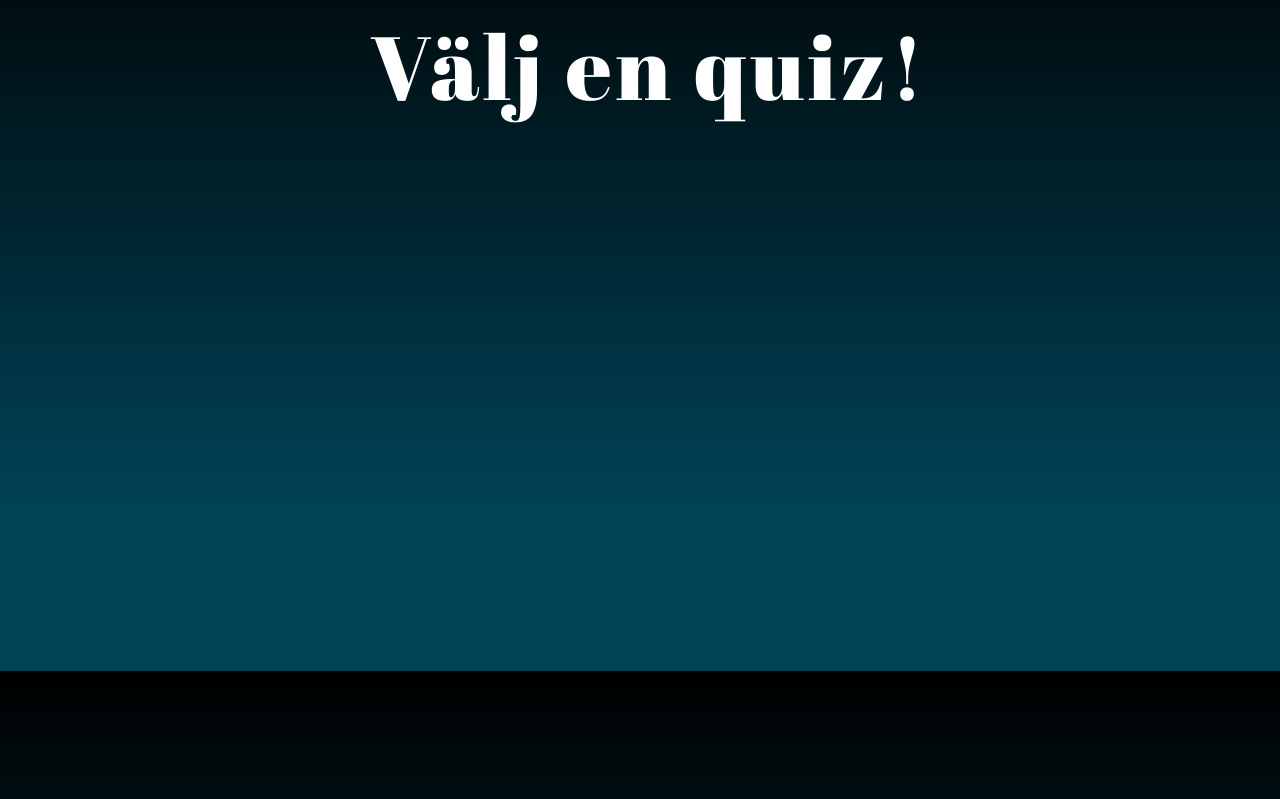
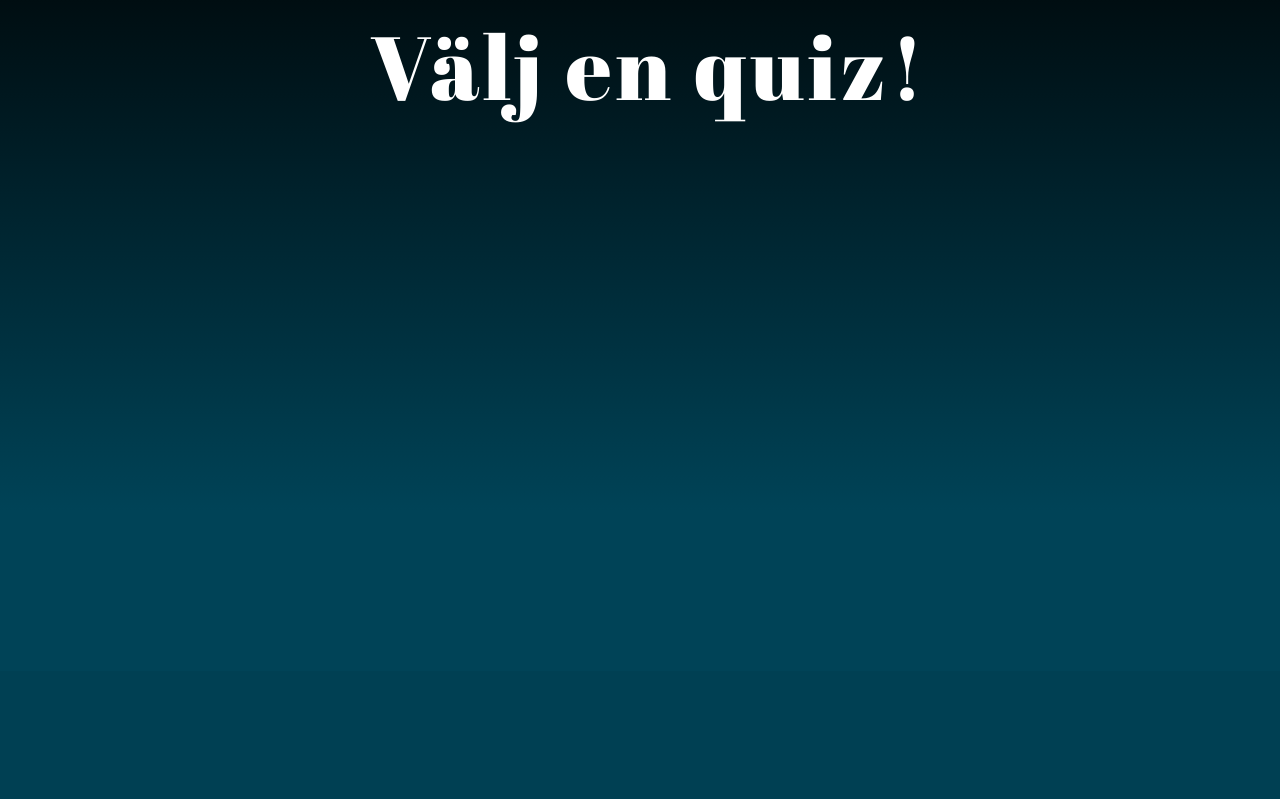
Before and after one commit to Lobsterass/quizproject, a Django app: page / in a window 1280 px wide. Shown: the part 129-928 px from the top of the page. After the commit the page ends 521 px from the top, so only its background shows below. Run offline with Django 3.2, Linux system fonts and the light colour scheme; data that the repository does not hold is empty; some libraries are stand-ins or nearby versions.

Commit message:
background

```diff
--- a/static/style.css
+++ b/static/style.css
@@ -1,9 +1,9 @@
 html {
     height: 100%;
+    background-color: rgba(0,67,87,1);
 }
 body {
     min-height: 100%;
-    background: rgba(0,0,0,1);
     background: -moz-linear-gradient(top, rgba(0,0,0,1) 0%, rgba(0,67,87,1) 80%, rgba(0,67,87,1) 100%);
     background: -webkit-gradient(left top, left bottom, color-stop(0%, rgba(0,0,0,1)), color-stop(80%, rgba(0,67,87,1)), color-stop(100%, rgba(0,67,87,1)));
     background: -webkit-linear-gradient(top, rgba(0,0,0,1) 0%, rgba(0,67,87,1) 80%, rgba(0,67,87,1) 100%);
@@ -11,6 +11,7 @@ body {
     background: -ms-linear-gradient(top, rgba(0,0,0,1) 0%, rgba(0,67,87,1) 80%, rgba(0,67,87,1) 100%);
     background: linear-gradient(to bottom, rgba(0,0,0,1) 0%, rgba(0,67,87,1) 80%, rgba(0,67,87,1) 100%);
     filter: progid:DXImageTransform.Microsoft.gradient( startColorstr='#000000', endColorstr='#004357', GradientType=0 );
+    background-color: rgba(0,67,87,1);
 }
 body {
     color: #fff;
@@ -131,7 +132,7 @@ h6 {
     display:inline-block;
 }
 .divclass{
-    margin-top: 10%;
+    padding-top: 10%;
     margin-right: 5%;
     margin-bottom: 10%;
     margin-left: 5%;
```
